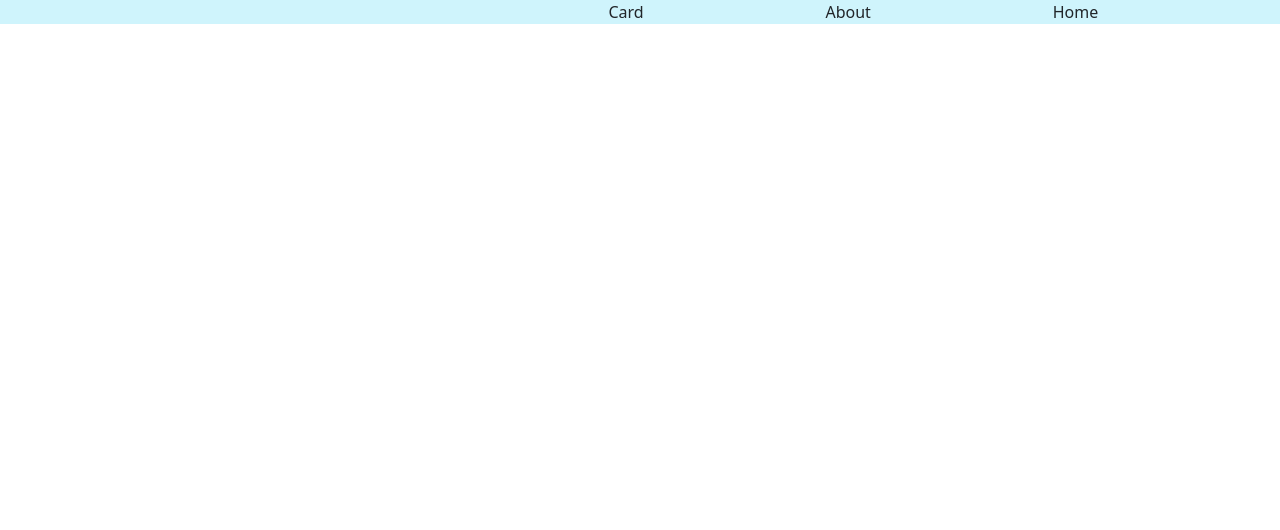
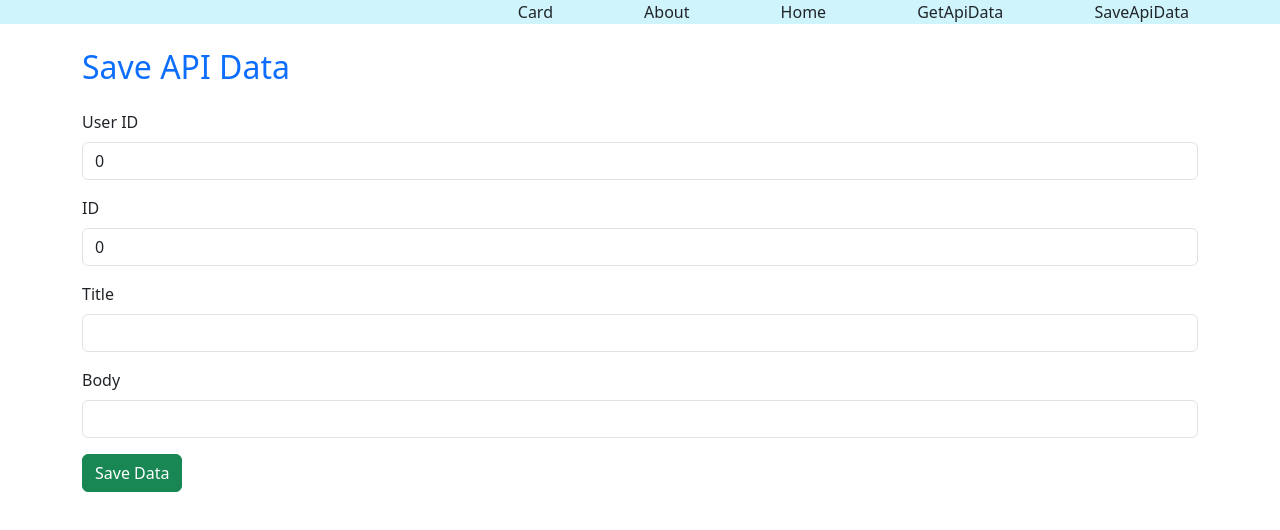
Before and after one commit to OmkarMore01/FSJDbatch, a React (Vite) app: page /saveapidata in a window 1280 px wide. Before the commit this address had no page. Shown: the top 530 px of the page. Built offline with nearby package versions, Linux system fonts and the light colour scheme.

Commit message:
api calling integrated

```diff
--- a/src/App.jsx
+++ b/src/App.jsx
@@ -5,6 +5,8 @@ import Userform from './components/Userform'
 import { Route, Routes } from 'react-router-dom'
 import Card from './components/Card'
 import About from './components/About'
+import GetApiData from './components/GetApiData'
+import SaveApiData from './components/SaveApiData'
 
 //useContext hook
 /*
@@ -26,6 +28,8 @@ function App()
     <Route path='/' element={<Userform/>} />
     <Route path='/card' element={<Card/>} />
     <Route path='/about' element={<About/>} />
+    <Route path='/getapidata' element={<GetApiData/>} />
+    <Route path='/saveapidata' element={<SaveApiData/>} />
 
 
   </Routes>
--- /dev/null
+++ b/src/components/GetApiData.jsx
@@ -0,0 +1,53 @@
+import React, { useEffect, useState } from 'react';
+
+function GetApiData() {
+  const [userData, setUserData] = useState([]);
+
+  useEffect(() => {
+    getData();
+  }, []);
+
+  const getData = () => {
+    fetch('https://jsonplaceholder.typicode.com/posts')
+      .then((res) => res.json())
+      .then((resp) => {
+        setUserData(resp);
+      })
+      .catch((err) =>
+        console.log('Error occurred during data fetching', err)
+      );
+  };
+
+  return (
+    <div className="container mt-4">
+      <h1 className="text-center mb-4 text-primary">User Posts</h1>
+      <div className="table-responsive">
+        <table className="table table-bordered table-striped table-hover">
+          <thead className="table-dark">
+            <tr>
+              <th scope="col">Id</th>
+              <th scope="col">Title</th>
+              <th scope="col">Body</th>
+              <th scope="col" style={{ width: "15%" }}>Actions</th>
+            </tr>
+          </thead>
+          <tbody>
+            {userData.slice(0, 20).map((user) => (
+              <tr key={user.id}>
+                <td>{user.id}</td>
+                <td>{user.title}</td>
+                <td>{user.body}</td>
+                <td>
+                  <button className="btn btn-warning btn-sm me-2">Update</button>
+                  <button className="btn btn-danger btn-sm">Delete</button>
+                </td>
+              </tr>
+            ))}
+          </tbody>
+        </table>
+      </div>
+    </div>
+  );
+}
+
+export default GetApiData;
--- a/src/components/Nav.jsx
+++ b/src/components/Nav.jsx
@@ -9,6 +9,8 @@ function Nav() {
        <Link className='text-decoration-none text-dark' to='/card' >Card</Link>
        <Link className='text-decoration-none text-dark' to='/about' >About</Link>
       <Link className='text-decoration-none text-dark' to='/' >Home</Link>
+       <Link className='text-decoration-none text-dark' to='/getapidata' >GetApiData</Link>
+       <Link className='text-decoration-none text-dark' to='/saveapidata' >SaveApiData</Link>
     </nav>
 
     </div>
--- /dev/null
+++ b/src/components/SaveApiData.jsx
@@ -0,0 +1,77 @@
+import React, { useState } from 'react';
+
+function SaveApiData() {
+  const [userData, setUserData] = useState({
+    userId: 0,
+    id: 0,
+    title: '',
+    body: ''
+  });
+
+  const handleChange=(e)=>
+  {
+    setUserData({...userData,[e.target.name]:e.target.value})
+  }
+
+  const saveData=async()=>
+  {
+    try
+    {
+       const response=await
+        fetch('https://jsonplaceholder.typicode.com/posts',userData,
+            {
+                method: 'POST',
+                headers: {
+                    'Content-Type': 'application/json'
+
+                },
+
+            }
+        )
+        const result= response.JSON()
+        console.log("Data Saved Successsfulyyy",result)
+    }
+    catch(error)
+    {
+        console.log("Error occured while saving the data..",error)
+    }
+  }
+
+  const handleSubmit=(e)=>
+  {
+    e.preventDefault()
+    saveData()
+  }
+
+  return (
+    <div className="container mt-4">
+      <h2 className="text-primary mb-4">Save API Data</h2>
+
+      <form onSubmit={handleSubmit}>
+        <div className="mb-3">
+          <label className="form-label">User ID</label>
+          <input type="text" className="form-control" name='userId'  value={userData.userId} onChange={handleChange}/>
+        </div>
+
+        <div className="mb-3">
+          <label className="form-label">ID</label>
+          <input type="text" className="form-control" name='id'  value={userData.id} onChange={handleChange}/>
+        </div>
+
+        <div className="mb-3">
+          <label className="form-label">Title</label>
+          <input type="text" className="form-control" name='title' value={userData.title} onChange={handleChange} />
+        </div>
+
+        <div className="mb-3">
+          <label className="form-label">Body</label>
+          <input type="text" className="form-control" name='body'  value={userData.body} onChange={handleChange}/>
+        </div>
+
+        <button type="submit" onClick={()=>console.log(userData)} className="btn btn-success">Save Data</button>
+      </form>
+    </div>
+  );
+}
+
+export default SaveApiData;
```
